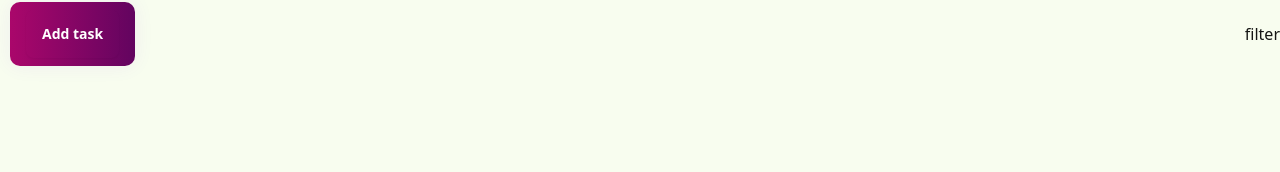
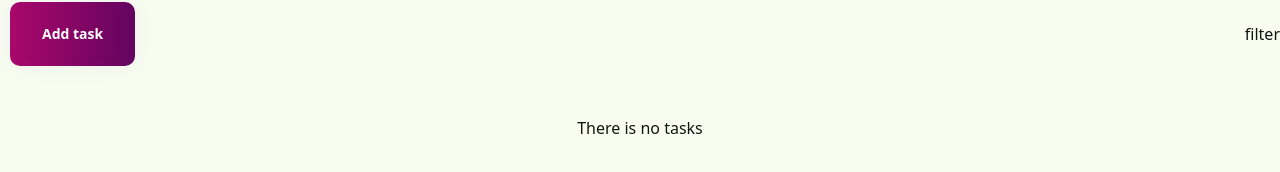
Before and after one commit to tahmidhasantanoy/Todo-app, a React (Vite) app: page / in a window 1280 px wide. Shown: the part 156-328 px from the top of the page. Built offline with nearby package versions, Linux system fonts and the light colour scheme.

Commit message:
Extract tasks from localStorage

```diff
--- a/src/components/AddTodoModal/AddTodoModal.jsx
+++ b/src/components/AddTodoModal/AddTodoModal.jsx
@@ -1,9 +1,14 @@
-import { useState } from "react";
+import { useEffect, useState } from "react";
 import Button from "../ui/Button/Button";
 
 const AddTodoModal = () => {
   const [Priority, setPriority] = useState("Select priority");
   const [tasks, setTasks] = useState([]);
+
+  useEffect(() => {
+    const storedTasks = JSON.parse(localStorage.getItem("tasks")) || [];
+    setTasks(storedTasks);
+  }, []);
 
   const handleSubmit = (event) => {
     event.preventDefault();
@@ -17,6 +22,7 @@ const AddTodoModal = () => {
       task_name,
       description,
       Priority,
+      isComplete: false,
     };
 
     console.log(id, task_name, description, Priority);
@@ -25,7 +31,7 @@ const AddTodoModal = () => {
 
     localStorage.setItem("tasks", JSON.stringify(updateTasks));
 
-    setTasks(updateTasks)
+    setTasks(updateTasks);
   };
 
   return (
@@ -58,6 +64,7 @@ const AddTodoModal = () => {
               <input
                 type="text"
                 name="task_name"
+                placeholder="Add task"
                 id="task"
                 className="ml-[70px] w-full p-2 border border-gray-300 rounded-md focus:ring-2 focus:ring-black"
               />
@@ -72,11 +79,11 @@ const AddTodoModal = () => {
               <input
                 type="text"
                 name="description"
+                placeholder="Write description"
                 id="description"
                 className="ml-6 w-full p-2 border border-gray-300 rounded-md focus:ring-1 focus:ring-black"
               />
             </div>
-
             <div className="mb-12">
               <label htmlFor="">Priority</label>
               {/*  */}
@@ -117,6 +124,8 @@ const AddTodoModal = () => {
           </div>
         </div>
       </form>
+
+
     </>
   );
 };
--- a/src/components/TodoContainer.jsx
+++ b/src/components/TodoContainer.jsx
@@ -1,17 +1,32 @@
-import AddTodo from "./Addtodo";
+import { useEffect, useState } from "react";
 import AddTodoModal from "./AddTodoModal/AddTodoModal";
 import TodoFilter from "./TodoFilter";
 
 const TodoContainer = () => {
+  const [tasks, setTasks] = useState([]);
+
+  useEffect(() => {
+    const storedTasks = JSON.parse(localStorage.getItem("tasks")) || [];
+    setTasks(storedTasks);
+  }, []);
+
+
   return (
     <div>
       <div className="flex items-center justify-between mb-5">
         <AddTodoModal />
         <TodoFilter /*  priority={priority} setPriority={setPriority}  */ />
       </div>
-      <div className="bg-primary-gradient rounded-2xl p-5 space-y-3">
-        {/* here code placed */}
-        {/* <Button>btn</Button> */}
+      <div className="bg-primary-gradient rounded-2xl p-5 space-y-3 text-center">
+      {tasks.length == 0 ? (
+        <p>There is no tasks </p>
+      ) : (
+        <ul>
+          {tasks.map((task) => (
+            <p key={task?.id}>{"task"}</p>
+          ))}
+        </ul>
+      )}
       </div>
     </div>
   );
```
